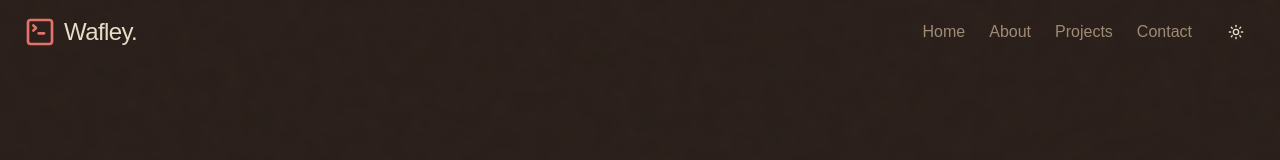
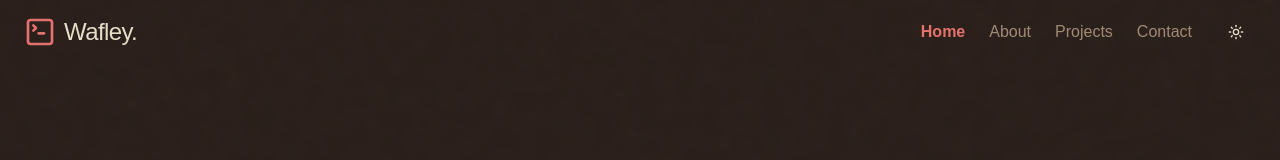
Before and after one commit to wafley/portfolio, a Next.js app: page / in a window 1280 px wide. Shown: the top 160 px of the page. Built offline with nearby package versions, Linux system fonts and the light colour scheme; a web font is replaced by a local one.

Commit message:
feat: add active link styling to navbar based on current pathname

```diff
--- a/src/components/shared/navbar.tsx
+++ b/src/components/shared/navbar.tsx
@@ -4,12 +4,14 @@ import React, { useState, useEffect } from "react";
 import { motion, AnimatePresence } from "framer-motion";
 import { Menu, TerminalSquare, X } from "lucide-react";
 import Link from "next/link";
+import { usePathname } from "next/navigation";
 
 import { Button } from "@/components/ui/button";
 import { ThemeToggle } from "@/components/shared/theme-toggle";
 import { NAV_LINKS, SITE_CONFIG } from "@/constants";
 
 export function Navbar() {
+  const pathname = usePathname();
   const [isScrolled, setIsScrolled] = useState(false);
   const [isMobileMenuOpen, setIsMobileMenuOpen] = useState(false);
 
@@ -48,16 +50,23 @@ export function Navbar() {
           <div className="flex items-center gap-2 md:gap-6">
             {/* Desktop Navigation */}
             <ul className="text-muted-foreground hidden items-center gap-6 text-base font-medium md:flex">
-              {NAV_LINKS.map((link) => (
+              {NAV_LINKS.map((link) => {
+                const isActive = pathname === link.href;
+                return (
                   <li key={link.name}>
                     <Link
                       href={link.href}
-                    className="hover:text-foreground transition-colors"
+                      className={`transition-colors ${
+                        isActive
+                          ? "text-primary font-bold"
+                          : "hover:text-foreground"
+                      }`}
                     >
                       {link.name}
                     </Link>
                   </li>
-              ))}
+                );
+              })}
             </ul>
 
             {/* Theme Toggle */}
@@ -87,17 +96,24 @@ export function Navbar() {
           >
             <div className="container mx-auto flex flex-col gap-4 px-4 py-6">
               <ul className="flex flex-col gap-4 text-base font-medium">
-                {NAV_LINKS.map((link) => (
+                {NAV_LINKS.map((link) => {
+                  const isActive = pathname === link.href;
+                  return (
                     <li key={link.name}>
                       <Link
                         href={link.href}
-                      className="hover:text-primary block w-full py-2 transition-colors"
+                        className={`block w-full py-2 transition-colors ${
+                          isActive
+                            ? "text-primary font-bold"
+                            : "hover:text-primary text-muted-foreground"
+                        }`}
                         onClick={() => setIsMobileMenuOpen(false)}
                       >
                         {link.name}
                       </Link>
                     </li>
-                ))}
+                  );
+                })}
               </ul>
               <div className="border-border flex flex-col gap-2 border-t pt-4">
                 <Button variant="outline" className="w-full">
```
Lines whose indentation alone changed are shown as unchanged.
